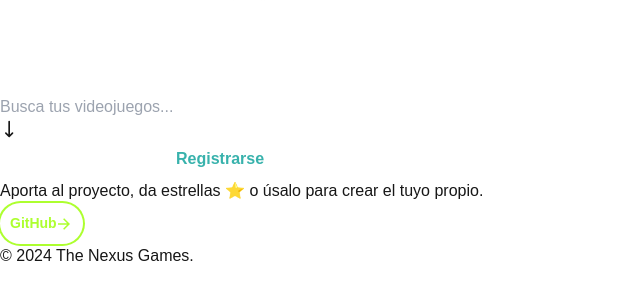
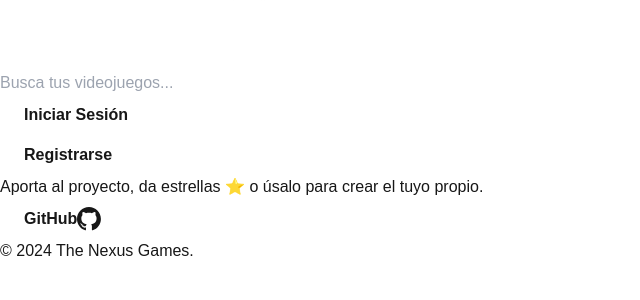
Before and after one commit to sofsamu/thenexusgames, a Next.js app: page /discover in a window 1280 px wide. Shown: the part 452-752 px from the top of the page, without its empty margins (0-640 px from the left). Built offline with nearby package versions, Linux system fonts and the light colour scheme.

Commit message:
newbuttons and styles

```diff
--- a/src/app/globals.css
+++ b/src/app/globals.css
@@ -44,102 +44,22 @@
   justify-content: center;
   padding: 0.5rem 1.5rem;
   border-radius: 9999px;
-  color: white;
   font-weight: bold;
   text-align: center;
   transition: background-color 0.3s ease;
 }
-.btn-nav:not(:first-child){
-  color: #38B2AC;
-}
-.btn-nav:not(:first-child):hover{
-  color: white;
+
+.background {
+  position: fixed;
+  top: 0;
+  left: 0;
+  width: 100vw;
+  height: 100vh;
+  background: url('/public/img/background.svg') no-repeat center center;
+  background-size: cover;
+  z-index: -1;
 }
 
-.animated-button {
-  position: relative;
-  display: flex;
-  align-items: center;
-  gap: 8px; /* Reducir el espacio entre el texto y los iconos */
-  padding: 8px 16px; /* Reducir el tamaño del padding */
-  border: 2px solid;
-  border-color: transparent;
-  font-size: 14px; /* Reducir el tamaño de la fuente */
-  background-color: inherit;
-  border-radius: 9999px; /* Mantener el borde redondeado */
-  font-weight: 600;
-  color: greenyellow;
-  box-shadow: 0 0 0 2px greenyellow;
-  cursor: pointer;
-  overflow: hidden;
-  transition: all 0.6s cubic-bezier(0.23, 1, 0.32, 1);
+.btn-nav:hover .gitsvg {
+  fill: white; /* Cambia el color del ícono a blanco */
 }
-
-.animated-button svg {
-  position: absolute;
-  width: 18px; /* Reducir el tamaño de los iconos */
-  fill: greenyellow;
-  z-index: 9;
-  transition: all 0.8s cubic-bezier(0.23, 1, 0.32, 1);
-}
-
-.animated-button .arr-1 {
-  right: 8px; /* Ajustar la posición del icono */
-}
-
-.animated-button .arr-2 {
-  left: -20%;
-}
-
-.animated-button .circle {
-  position: absolute;
-  top: 50%;
-  left: 50%;
-  transform: translate(-50%, -50%);
-  width: 16px; /* Reducir el tamaño del círculo */
-  height: 16px;
-  background-color: greenyellow;
-  border-radius: 50%;
-  opacity: 0;
-  transition: all 0.8s cubic-bezier(0.23, 1, 0.32, 1);
-}
-
-.animated-button .text {
-  position: relative;
-  z-index: 1;
-  transform: translateX(-8px); /* Ajustar la posición del texto */
-  transition: all 0.8s cubic-bezier(0.23, 1, 0.32, 1);
-}
-
-.animated-button:hover {
-  box-shadow: 0 0 0 12px transparent;
-  color: #212121;
-  border-radius: 12px;
-}
-
-.animated-button:hover .arr-1 {
-  right: -20%;
-}
-
-.animated-button:hover .arr-2 {
-  left: 8px;
-}
-
-.animated-button:hover .text {
-  transform: translateX(8px);
-}
-
-.animated-button:hover svg {
-  fill: #212121;
-}
-
-.animated-button:active {
-  scale: 0.95;
-  box-shadow: 0 0 0 4px greenyellow;
-}
-
-.animated-button:hover .circle {
-  width: 160px;
-  height: 160px;
-  opacity: 1;
-}
--- a/src/components/Footer.jsx
+++ b/src/components/Footer.jsx
@@ -17,7 +17,7 @@
           </ul>
         </div>
         <div className="mt-6 text-center text-sm">
-          <p>&copy; {new Date().getFullYear()} The Nexus Games.</p>
+        <p>&copy; {typeof window !== 'undefined' && new Date().getFullYear()} The Nexus Games.</p>
         </div>
       </div>
     </footer>
--- a/src/components/NavBar.jsx
+++ b/src/components/NavBar.jsx
@@ -1,9 +1,11 @@
 import React from "react";
 import Link from "next/link";
+import LoginButton from "./buttons/LoginButton";
+import RegisterButton from "./buttons/RegisterButton";
 
 export default function NavBar() {
   return (
-    <header className="bg-teal-900 text-white shadow-md sticky top-0 z-50">
+    <header className="bg-transparent text-white shadow-md sticky top-0 z-50">
       <nav className="flex items-center justify-between px-8 py-4 max-w-7xl mx-auto">
         <div className="flex items-center space-x-4">
           <img
@@ -27,15 +29,7 @@
               href="/discover"
               className="nav-link hover:bg-teal-500 hover:text-white px-4 py-2 rounded"
             >
-              Descubre
-            </Link>
-          </li>
-          <li>
-            <Link
-              href="/about"
-              className="nav-link hover:bg-teal-500 hover:text-white px-4 py-2 rounded"
-            >
-              Sobre Nosotros
+              Juegos
             </Link>
           </li>
         </ul>
@@ -46,37 +40,12 @@
             type="text"
             placeholder="Busca tus videojuegos..."
           />
-          <svg
-            xmlns="http://www.w3.org/2000/svg"
-            className="absolute right-3 top-2.5 text-gray-400"
-            width="20"
-            height="20"
-            fill="none"
-            viewBox="0 0 24 24"
-            stroke="currentColor"
-          >
-            <path
-              strokeLinecap="round"
-              strokeLinejoin="round"
-              strokeWidth="2"
-              d="M15 17l-4 4m0 0l-4-4m4 4V3"
-            />
-          </svg>
+
         </div>
 
         <div className="flex space-x-4">
-          <Link
-            href="/login"
-            className="btn-nav shadow-md bg-teal-800 hover:bg-teal-500 px-6 py-2 rounded"
-          >
-            Iniciar Sesión
-          </Link>
-          <Link
-            href="/register"
-            className="btn-nav shadow-md bg-white text-teal-700 hover:bg-teal-500 px-6 py-2 rounded"
-          >
-            Registrarse
-          </Link>
+          <LoginButton/>
+          <RegisterButton/>
         </div>
       </nav>
     </header>
--- a/src/components/buttons/GitButton.jsx
+++ b/src/components/buttons/GitButton.jsx
@@ -1,32 +1,31 @@
-import React from 'react'
+import React from "react";
 
 export default function GitButton() {
   return (
     <div>
       <a
-        href="https://github.com/sofsamu/thenexusgames"
         target="_blank"
         rel="noopener noreferrer"
+        href="https://github.com/sofsamu/thenexusgames"
+        className="btn-nav shadow-md bg-white text-teal-700 hover:bg-teal-500 hover:text-white px-2 py-2 rounded"
       >
-        <button className="animated-button flex items-center space-x-2 px-6 py-2 bg-teal-500 text-white rounded-full hover:bg-teal-600">
-          <svg
-            viewBox="0 0 24 24"
-            className="arr-2 w-6 h-6"
-            xmlns="http://www.w3.org/2000/svg"
-          >
-            <path d="M16.1716 10.9999L10.8076 5.63589L12.2218 4.22168L20 11.9999L12.2218 19.778L10.8076 18.3638L16.1716 12.9999H4V10.9999H16.1716Z"></path>
-          </svg>
-          <span className="text">GitHub</span>
-          <span className="circle"></span>
-          <svg
-            viewBox="0 0 24 24"
-            className="arr-1 w-6 h-6"
-            xmlns="http://www.w3.org/2000/svg"
-          >
-            <path d="M16.1716 10.9999L10.8076 5.63589L12.2218 4.22168L20 11.9999L12.2218 19.778L10.8076 18.3638L16.1716 12.9999H4V10.9999H16.1716Z"></path>
-          </svg>
-        </button>
+        GitHub
+        <svg
+          className="gitsvg mx-2"
+          viewBox="0 0 256 256"
+          xmlns="http://www.w3.org/2000/svg"
+          preserveAspectRatio="xMinYMin meet"
+          width="24"
+          height="24"
+        >
+          <g id="SVGRepo_iconCarrier">
+            <g fill="currentColor">
+              <path d="M127.505 0C57.095 0 0 57.085 0 127.505c0 56.336 36.534 104.13 87.196 120.99 6.372 1.18 8.712-2.766 8.712-6.134 0-3.04-.119-13.085-.173-23.739-35.473 7.713-42.958-15.044-42.958-15.044-5.8-14.738-14.157-18.656-14.157-18.656-11.568-7.914.872-7.752.872-7.752 12.804.9 19.546 13.14 19.546 13.14 11.372 19.493 29.828 13.857 37.104 10.6 1.144-8.242 4.449-13.866 8.095-17.05-28.32-3.225-58.092-14.158-58.092-63.014 0-13.92 4.981-25.295 13.138-34.224-1.324-3.212-5.688-16.18 1.235-33.743 0 0 10.707-3.427 35.073 13.07 10.17-2.826 21.078-4.242 31.914-4.29 10.836.048 21.752 1.464 31.942 4.29 24.337-16.497 35.029-13.07 35.029-13.07 6.94 17.563 2.574 30.531 1.25 33.743 8.175 8.929 13.122 20.303 13.122 34.224 0 48.972-29.828 59.756-58.22 62.912 4.573 3.957 8.648 11.717 8.648 23.612 0 17.06-.148 30.791-.148 34.991 0 3.393 2.295 7.369 8.759 6.117 50.634-16.879 87.122-64.656 87.122-120.973C255.009 57.085 197.922 0 127.505 0"></path>
+              <path d="M47.755 181.634c-.28.633-1.278.823-2.185.389-.925-.416-1.445-1.28-1.145-1.916.275-.652 1.273-.834 2.196-.396.927.415 1.455 1.287 1.134 1.923M54.027 187.23c-.608.564-1.797.302-2.604-.589-.834-.889-.99-2.077-.373-2.65.627-.563 1.78-.3 2.616.59.834.899.996 2.08.36 2.65M58.33 194.39c-.782.543-2.06.034-2.849-1.1-.781-1.133-.781-2.493.017-3.038.792-.545 2.05-.055 2.85 1.07.78 1.153.78 2.513-.019 3.069M65.606 202.683c-.699.77-2.187.564-3.277-.488-1.114-1.028-1.425-2.487-.724-3.258.707-.772 2.204-.555 3.302.488 1.107 1.026 1.445 2.496.7 3.258M75.01 205.483c-.307.998-1.741 1.452-3.185 1.028-1.442-.437-2.386-1.607-2.095-2.616.3-1.005 1.74-1.478 3.195-1.024 1.44.435 2.386 1.596 2.086 2.612M85.714 206.67c.036 1.052-1.189 1.924-2.705 1.943-1.525.033-2.758-.818-2.774-1.852 0-1.062 1.197-1.926 2.721-1.951 1.516-.03 2.758.815 2.758 1.86M96.228 206.267c.182 1.026-.872 2.08-2.377 2.36-1.48.27-2.85-.363-3.039-1.38-.184-1.052.89-2.105 2.367-2.378 1.508-.262 2.857.355 3.049 1.398"></path>
+            </g>
+          </g>
+        </svg>
       </a>
     </div>
-  )
+  );
 }
--- /dev/null
+++ b/src/components/buttons/LoginButton.jsx
@@ -0,0 +1,15 @@
+import React from 'react'
+import Link from "next/link";
+
+export default function LoginButton() {
+  return (
+    <div>
+      <Link
+            href="/login"
+            className="btn-nav shadow-md bg-teal-800 hover:bg-teal-500 px-6 py-2 rounded"
+          >
+            Iniciar Sesión
+          </Link>
+    </div>
+  )
+}
--- /dev/null
+++ b/src/components/buttons/RegisterButton.jsx
@@ -0,0 +1,16 @@
+import React from 'react'
+import Link from "next/link";
+
+export default function RegisterButton() {
+  return (
+    <div>
+
+      <Link
+            href="/register"
+            className="btn-nav shadow-md bg-white text-teal-700 hover:bg-teal-500 hover:text-white px-6 py-2 rounded"
+          >
+            Registrarse
+          </Link>
+    </div>
+  )
+}
```
Also changed, not shown: src/app/page.js (+6 -3 lines), public/img/background.svg (added).
